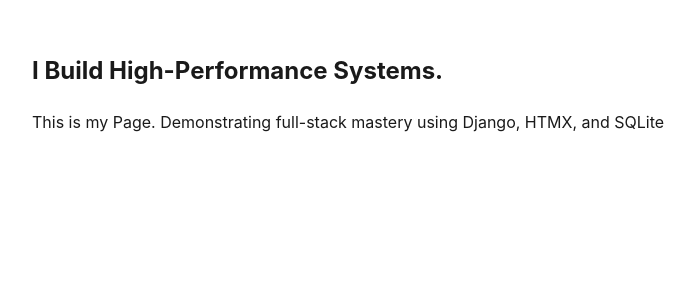
After one commit to deppfellow/deppfellow-page, a Django app: page / in a window 1280 px wide. The commit adds this page. Shown: the top 300 px of the page, without its empty margins (208-903 px from the left). Run offline with Django 5.2, Linux system fonts and the light colour scheme.

Commit message:
chore: Write CSS base and var. Create first views in core. Register views to config/urls.

```diff
--- /dev/null
+++ b/apps/core/urls.py
@@ -0,0 +1,7 @@
+from django.urls import path
+
+from . import views
+
+urlpatterns = [
+    path('', views.home, name="home"),
+]
--- a/apps/core/views.py
+++ b/apps/core/views.py
@@ -1,3 +1,5 @@
 from django.shortcuts import render
 
 # Create your views here.
+def home(request):
+    return render(request, 'core/home.html')
--- a/config/urls.py
+++ b/config/urls.py
@@ -15,8 +15,9 @@ Including another URLconf
     2. Add a URL to urlpatterns:  path('blog/', include('blog.urls'))
 """
 from django.contrib import admin
-from django.urls import path
+from django.urls import path, include
 
 urlpatterns = [
     path('admin/', admin.site.urls),
+    path('', include('apps.core.urls'))
 ]
--- a/static/css/base.css
+++ b/static/css/base.css
@@ -0,0 +1,26 @@
+body {
+    background-color: var(--bg-primary);
+    color: var(--text-primary);
+    font-family: var(--font-sans);
+    line-height: 1.6;
+    margin: 0;
+    padding: var(--space-lg);
+    display: flex;
+    flex-direction: column;
+    align-items: center;
+}
+
+main {
+    max-width: 800px;
+    width: 100%;
+}
+
+/* HTMX Indicator - For the "Perceived Speed" Requirement */
+.htmx-indicator {
+    opacity: 0;
+    transition: opacity 200ms ease-in;
+}
+
+.htmx-request .htmx-indicator {
+    opacity: 1;
+}
--- a/static/css/variables.css
+++ b/static/css/variables.css
@@ -0,0 +1,20 @@
+:root {
+    --bg-primary: #ffffff;
+    --text-primary: #1a1a1a;
+    --text-secondary: #666666;
+    --accent: #2563eb;
+
+    --space-sm: 0.5rem;
+    --space-md: 1rem;
+    --space-lg: 2rem;
+
+    --font-sans: 'Inter', system-ui, -apple-system, sans-serif;
+}
+
+@media (prefers-color-scheme: dark) {
+    :root {
+        --bg-primary: #0f172a;
+        --text-primary: #f8fafc;
+        --text-secondary: #94a3b8;
+    }
+}
--- a/templates/base.html
+++ b/templates/base.html
@@ -18,6 +18,10 @@
      <script src="{% static 'vendor/alpine.min.js' %}" defer></script>
 </head>
 <body>
+    <main>
+        {% block content %}{% endblock %}
+    </main>
 
+    {% block extra_js %}{% endblock %}
 </body>
 </html>
--- /dev/null
+++ b/templates/core/home.html
@@ -0,0 +1,8 @@
+{% extends "base.html" %}
+
+{% block content %}
+<section id="bio">
+    <h1>I Build High-Performance Systems.</h1>
+    <p>This is my Page. Demonstrating full-stack mastery using Django, HTMX, and SQLite</p>
+</section>
+{% endblock %}
```
